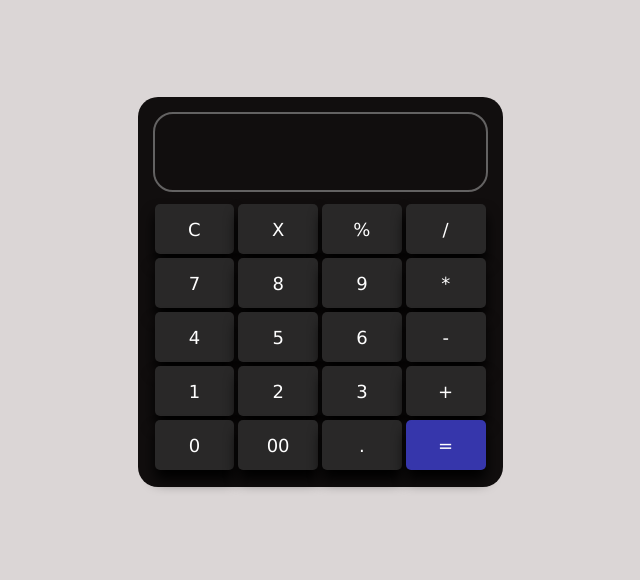
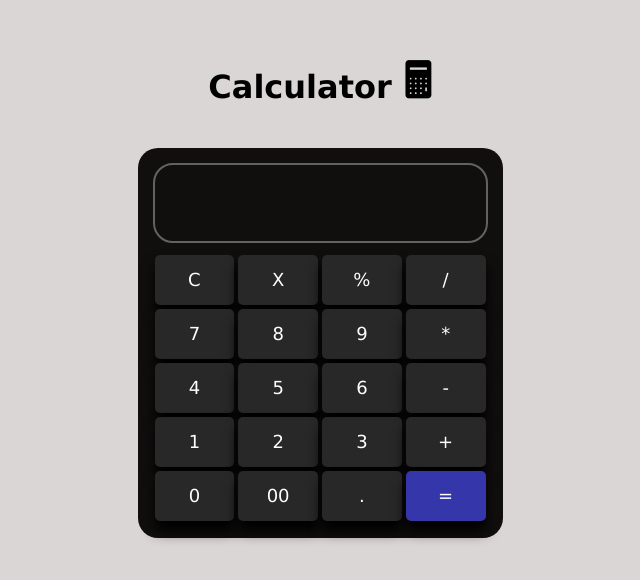
Before and after one commit to m-ramzan786/Calculator, a plain HTML site: page index.html in a window 1280 px wide. Shown: the part 108-688 px from the top of the page, without its empty margins (320-960 px from the left). Drawn offline with Linux system fonts and the light colour scheme.

Commit message:
Update index.html

```diff
--- a/index.html
+++ b/index.html
@@ -7,9 +7,11 @@
     <title>Calculator</title>
   </head>
   <body>
+
     <div class="container">
+      <h1>Calculator <span class="calc-emoji">🖩</span></h1>
       <div class="calculator">
-        <h1 id="user-input"></h1>
+        <h2 id="user-input"></h2>
         <div class="button-container">
           <div class="button">C</div>
           <div class="button">X</div>
```
